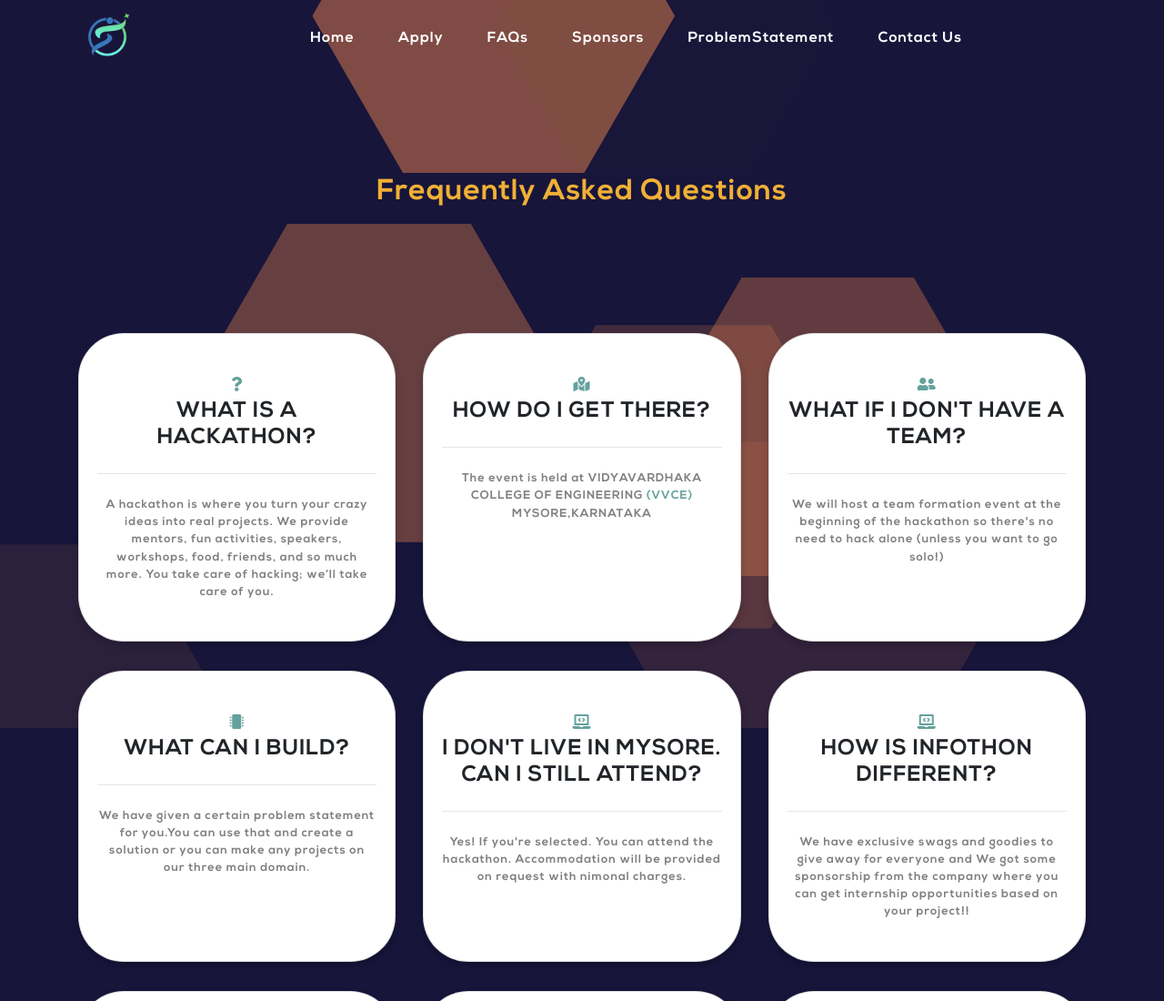
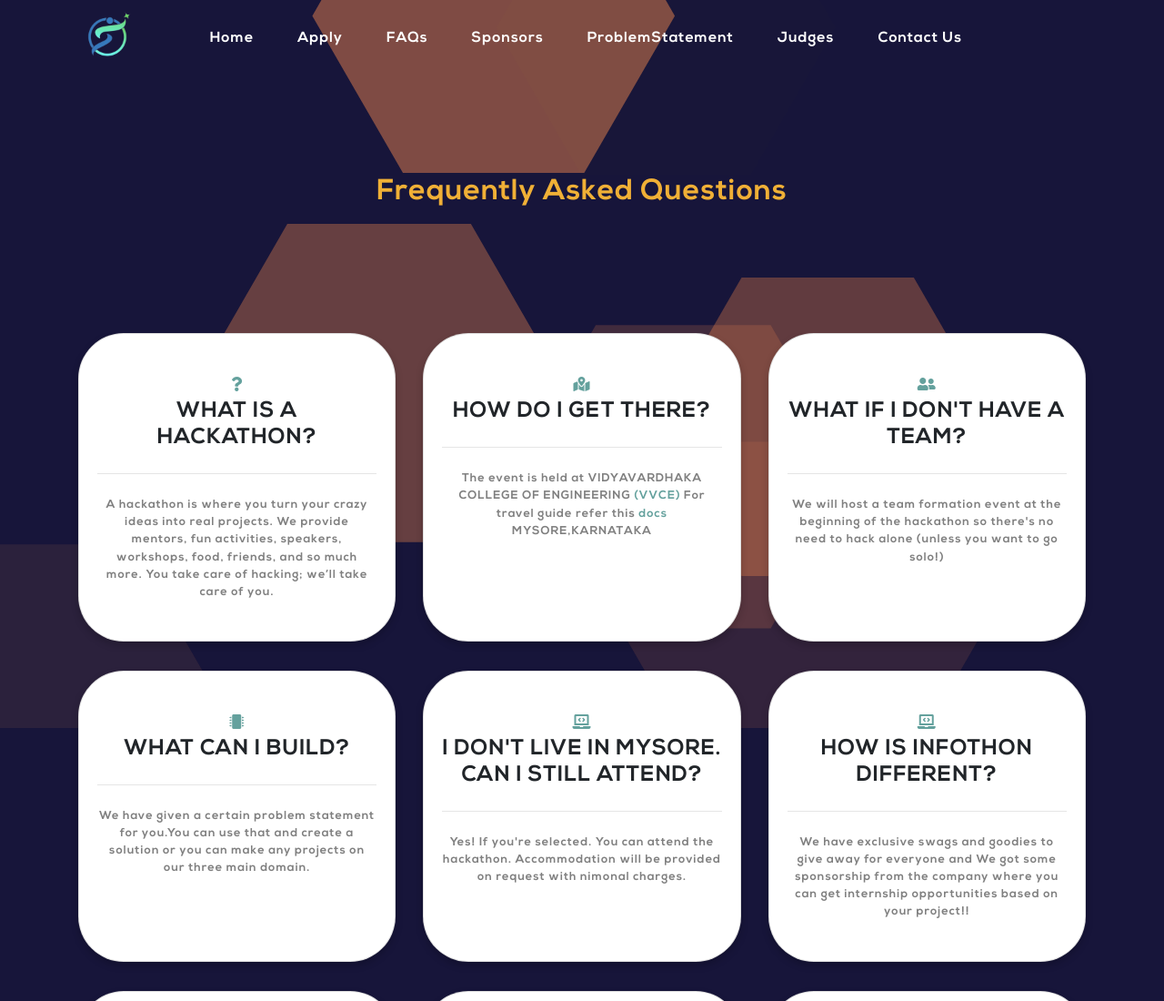
Before and after one commit to Infothon/INFOTHON, a plain HTML site: page faqs.html in a window 1280 px wide. Shown: the top 1100 px of the page at 91% size. Drawn offline with nearby package versions, Linux system fonts and the light colour scheme.

Commit message:
Update faqs.html

```diff
--- a/faqs.html
+++ b/faqs.html
@@ -55,8 +55,11 @@
 						</li>
 					</li>
 					<li class="nav-item">
-							<a class="nav-link js-scroll-trigger nexa" href="prbs.html">ProblemStatement</a>
-						</li>
+					<a class="nav-link js-scroll-trigger nexa" href="prbs.html">ProblemStatement</a>
+				</li>
+				<li class="nav-item">
+					<a class="nav-link js-scroll-trigger nexa" href="prbs.html">Judges</a>
+				</li>
 						<li class="nav-item" id="team">
 							<a class="nav-link js-scroll-trigger nexa" href="contactus.html">Contact Us</a>
 						</li>
@@ -99,7 +102,7 @@
 								<h4 class="text-uppercase m-0 nexa">How do I get there?</h4>
 								<hr class="my-4">
 								<div class="small text-black-50 nexa">
-									The event is held at VIDYAVARDHAKA COLLEGE OF ENGINEERING <a href="https://goo.gl/maps/xPCVU9gtpRbQqfvx8"> (VVCE) </a> MYSORE,KARNATAKA </Abbr>
+									The event is held at VIDYAVARDHAKA COLLEGE OF ENGINEERING <a href="https://goo.gl/maps/xPCVU9gtpRbQqfvx8"> (VVCE) </a>For travel guide refer this <a href="https://docs.google.com/document/d/1qDiM2G70e05x8Bym3DD7agnt7S__ZYiC/edit?usp=sharing&ouid=111168180319021486544&rtpof=true&sd=true">docs</a> MYSORE,KARNATAKA </Abbr>
 								</div>
 							</div>
 						</div>
```
